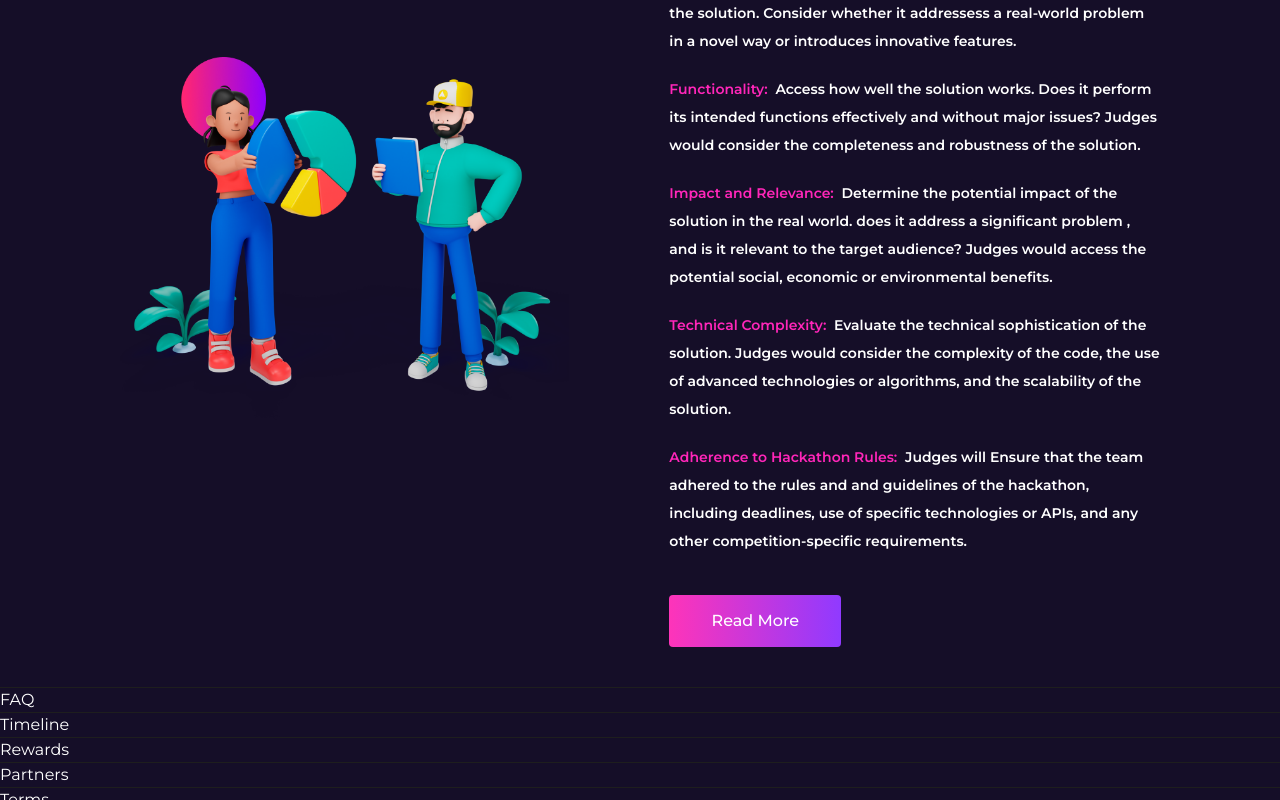
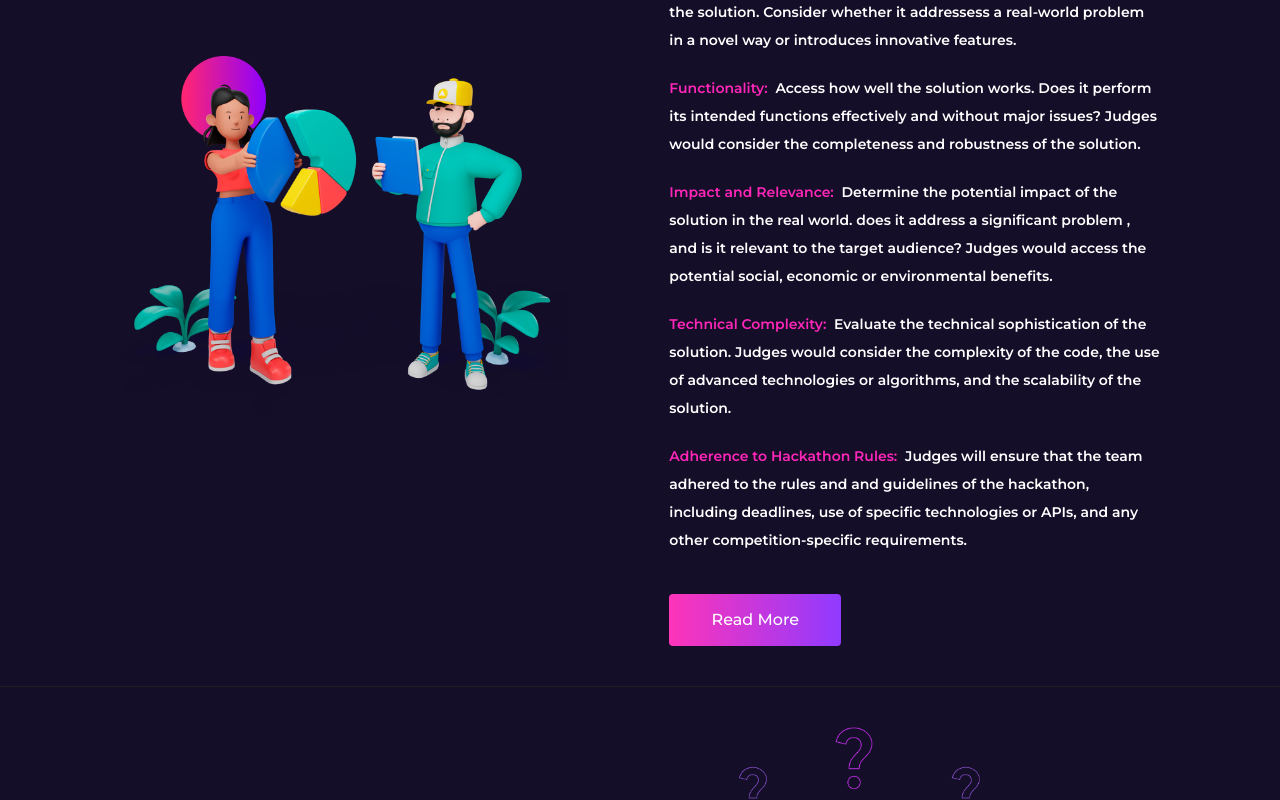
Before and after one commit to akins-dev/hackathon, a Next.js app: page / in a window 1280 px wide. Shown: the part 2000-2800 px from the top of the page. Built offline with nearby package versions, Linux system fonts and the light colour scheme.

Commit message:
chore: added separator from shadcn ui

```diff
--- a/app/(landing)/page.tsx
+++ b/app/(landing)/page.tsx
@@ -7,6 +7,9 @@ import Navbar from '@/components/landing/navbar'
 import Introduction from '@/components/landing/introduction'
 import Rules from '@/components/landing/rules'
 import Attributes from '@/components/landing/attributes'
+import FAQ from '@/components/landing/faq'
+import { Separator } from "@/components/ui/separator"
+
 
 export default function Home() {
   const [isMounted, setIsMounted] = useState(false)
@@ -30,43 +33,43 @@ export default function Home() {
       <section className="2xl:mx-[300px]">
         <Navbar />
       </section>
-        <hr className='w-full text-gray' />
+        <Separator className='bg-[#1E1E1E] h-[0.8px]' />
       <section className="2xl:mx-[300px]">
         <Hero />
       </section>
-        <hr className='w-full text-gray' />
+        <Separator className='bg-[#1E1E1E] h-[0.8px]' />
       <section className="2xl:mx-[300px]">
         <Introduction />
       </section>
-        <hr className='w-full text-gray' />
+        <Separator className='bg-[#1E1E1E] h-[0.8px]' />
       <section className="2xl:mx-[300px]">
         <Rules />
       </section>
-        <hr className='w-full text-gray' />
+        <Separator className='bg-[#1E1E1E] h-[0.8px]' />
       <section className="2xl:mx-[300px]">
         <Attributes />
       </section>
-        <hr className='w-full text-gray' />
+        <Separator className='bg-[#1E1E1E] h-[0.8px]' />
       <section className="2xl:mx-[300px]">
-        FAQ
+        <FAQ />
       </section>
-        <hr className='w-full text-gray' />
+        <Separator className='bg-[#1E1E1E] h-[0.8px]' />
       <section className="2xl:mx-[300px]">
         Timeline
       </section>
-        <hr className='w-full text-gray' />
+        <Separator className='bg-[#1E1E1E] h-[0.8px]' />
       <section className="2xl:mx-[300px]">
         Rewards
       </section>
-        <hr className='w-full text-gray' />
+        <Separator className='bg-[#1E1E1E] h-[0.8px]' />
       <section className="2xl:mx-[300px]">
         Partners
       </section>
-        <hr className='w-full text-gray' />
+        <Separator className='bg-[#1E1E1E] h-[0.8px]' />
       <section className="2xl:mx-[300px]">
         Terms
       </section>
-        <hr className='w-full text-gray' />
+        <Separator className='bg-[#1E1E1E] h-[0.8px]' />
       <section className="2xl:mx-[300px]">
         Footer
       </section>
--- a/app/globals.css
+++ b/app/globals.css
@@ -122,6 +122,80 @@ body,
 .custom-blur {
   filter: blur(120px);
 }
+
 .custom-blur2 {
   filter: blur(220px);
 }
+
+@layer base {
+  :root {
+    --background: 0 0% 100%;
+    --foreground: 222.2 84% 4.9%;
+
+    --card: 0 0% 100%;
+    --card-foreground: 222.2 84% 4.9%;
+
+    --popover: 0 0% 100%;
+    --popover-foreground: 222.2 84% 4.9%;
+
+    --primary: 222.2 47.4% 11.2%;
+    --primary-foreground: 210 40% 98%;
+
+    --secondary: 210 40% 96.1%;
+    --secondary-foreground: 222.2 47.4% 11.2%;
+
+    --muted: 210 40% 96.1%;
+    --muted-foreground: 215.4 16.3% 46.9%;
+
+    --accent: 210 40% 96.1%;
+    --accent-foreground: 222.2 47.4% 11.2%;
+
+    --destructive: 0 84.2% 60.2%;
+    --destructive-foreground: 210 40% 98%;
+
+    --border: 214.3 31.8% 91.4%;
+    --input: 214.3 31.8% 91.4%;
+    --ring: 222.2 84% 4.9%;
+
+    --radius: 0.5rem;
+  }
+
+  .dark {
+    --background: 222.2 84% 4.9%;
+    --foreground: 210 40% 98%;
+
+    --card: 222.2 84% 4.9%;
+    --card-foreground: 210 40% 98%;
+
+    --popover: 222.2 84% 4.9%;
+    --popover-foreground: 210 40% 98%;
+
+    --primary: 210 40% 98%;
+    --primary-foreground: 222.2 47.4% 11.2%;
+
+    --secondary: 217.2 32.6% 17.5%;
+    --secondary-foreground: 210 40% 98%;
+
+    --muted: 217.2 32.6% 17.5%;
+    --muted-foreground: 215 20.2% 65.1%;
+
+    --accent: 217.2 32.6% 17.5%;
+    --accent-foreground: 210 40% 98%;
+
+    --destructive: 0 62.8% 30.6%;
+    --destructive-foreground: 210 40% 98%;
+
+    --border: 217.2 32.6% 17.5%;
+    --input: 217.2 32.6% 17.5%;
+    --ring: 212.7 26.8% 83.9%;
+  }
+}
+
+@layer base {
+  * {
+    @apply border-border;
+  }
+  body {
+    @apply bg-background text-foreground;
+  }
+}
--- a/components/landing/attributes.tsx
+++ b/components/landing/attributes.tsx
@@ -41,7 +41,7 @@ const Attributes = () => {
              of the solution.
           </div>
           <div>
-            <span className="text-cpinkx">Adherence to Hackathon Rules:&nbsp;</span> Judges will Ensure that the team adhered to the rules and
+            <span className="text-cpinkx">Adherence to Hackathon Rules:&nbsp;</span> Judges will ensure that the team adhered to the rules and
             and guidelines of the hackathon, including deadlines, use of specific technologies or APIs,
             and any other competition-specific requirements.
           </div>
--- a/components/landing/faq.tsx
+++ b/components/landing/faq.tsx
@@ -1,8 +1,32 @@
 "use client"
+
+import Image from 'next/image'
 
 const FAQ = () => {
   return (
-    <div>FAQ</div>
+    <div className="flex flex-col md:flex-row-reverse mx-[40px] lg:mx-[60px] xl:mx-[120px] 2xl:mx-[240px] my-[30px] md:my-[40px] gap-x-[100px]">
+      <div className="flex my-auto 2xl:mr-[400px]">
+        <Image
+          src="/faq.png"
+          alt="menu"
+          width={490}
+          height={477}
+          draggable={false}
+        />
+      </div>
+      <div className="flex flex-col mt-[40px] md:my-auto">
+        <div className="flex flex-col text-[18px] md:text-[24px] lg:text-[32px] leading-normal clash-display">
+          <h2 className="font-bold text-center md:text-start">Frequently Asked</h2>
+          <h2 className="font-bold text-center md:text-start text-cpink">Questions </h2>
+        </div>
+        <div className="flex font-semibold mt-[14px] leading-loose max-w-[370px] 2xl:max-w-[1200px] text-center md:text-start text-[10px] md:text-[12px] lg:text-[14px]">
+          <div>
+            We got answers to the questions that you might want to ask about
+            &nbsp;<span className="font-bold">getlinked Hackathon 1.0</span>
+          </div>
+        </div>
+      </div>
+    </div>
   )
 }
 
--- /dev/null
+++ b/components/ui/separator.tsx
@@ -0,0 +1,31 @@
+"use client"
+
+import * as React from "react"
+import * as SeparatorPrimitive from "@radix-ui/react-separator"
+
+import { cn } from "@/lib/utils"
+
+const Separator = React.forwardRef<
+  React.ElementRef<typeof SeparatorPrimitive.Root>,
+  React.ComponentPropsWithoutRef<typeof SeparatorPrimitive.Root>
+>(
+  (
+    { className, orientation = "horizontal", decorative = true, ...props },
+    ref
+  ) => (
+    <SeparatorPrimitive.Root
+      ref={ref}
+      decorative={decorative}
+      orientation={orientation}
+      className={cn(
+        "shrink-0 bg-border",
+        orientation === "horizontal" ? "h-[1px] w-full" : "h-full w-[1px]",
+        className
+      )}
+      {...props}
+    />
+  )
+)
+Separator.displayName = SeparatorPrimitive.Root.displayName
+
+export { Separator }
--- /dev/null
+++ b/lib/utils.ts
@@ -0,0 +1,6 @@
+import { type ClassValue, clsx } from "clsx"
+import { twMerge } from "tailwind-merge"
+
+export function cn(...inputs: ClassValue[]) {
+  return twMerge(clsx(inputs))
+}
--- /dev/null
+++ b/tailwind.config.js
@@ -0,0 +1,86 @@
+/** @type {import('tailwindcss').Config} */
+module.exports = {
+  darkMode: ["class"],
+  content: [
+    './pages/**/*.{ts,tsx}',
+    './components/**/*.{ts,tsx}',
+    './app/**/*.{ts,tsx}',
+    './src/**/*.{ts,tsx}',
+	],
+  theme: {
+    container: {
+      center: true,
+      padding: "2rem",
+      screens: {
+        "2xl": "1400px",
+      },
+    },
+    extend: {
+      colors: {
+        bkg: '#150E28',
+        gradientx: '#FE34B9',
+        gradienty: '#903AFF',
+        cpurple: '#903AFF',
+        cpink: '#D434FE',
+        cpinkx: '#FF26B9',
+        white: '#FFFFFF',
+        gray: '#1E1E1E',
+        cdark: "#100B20",
+
+        border: "hsl(var(--border))",
+        input: "hsl(var(--input))",
+        ring: "hsl(var(--ring))",
+        background: "hsl(var(--background))",
+        foreground: "hsl(var(--foreground))",
+        primary: {
+          DEFAULT: "hsl(var(--primary))",
+          foreground: "hsl(var(--primary-foreground))",
+        },
+        secondary: {
+          DEFAULT: "hsl(var(--secondary))",
+          foreground: "hsl(var(--secondary-foreground))",
+        },
+        destructive: {
+          DEFAULT: "hsl(var(--destructive))",
+          foreground: "hsl(var(--destructive-foreground))",
+        },
+        muted: {
+          DEFAULT: "hsl(var(--muted))",
+          foreground: "hsl(var(--muted-foreground))",
+        },
+        accent: {
+          DEFAULT: "hsl(var(--accent))",
+          foreground: "hsl(var(--accent-foreground))",
+        },
+        popover: {
+          DEFAULT: "hsl(var(--popover))",
+          foreground: "hsl(var(--popover-foreground))",
+        },
+        card: {
+          DEFAULT: "hsl(var(--card))",
+          foreground: "hsl(var(--card-foreground))",
+        },
+      },
+      borderRadius: {
+        lg: "var(--radius)",
+        md: "calc(var(--radius) - 2px)",
+        sm: "calc(var(--radius) - 4px)",
+      },
+      keyframes: {
+        "accordion-down": {
+          from: { height: 0 },
+          to: { height: "var(--radix-accordion-content-height)" },
+        },
+        "accordion-up": {
+          from: { height: "var(--radix-accordion-content-height)" },
+          to: { height: 0 },
+        },
+      },
+      animation: {
+        "accordion-down": "accordion-down 0.2s ease-out",
+        "accordion-up": "accordion-up 0.2s ease-out",
+      },
+    },
+  },
+  plugins: [require("tailwindcss-animate")],
+}
--- a/tailwind.config.ts
+++ /dev/null
@@ -1,26 +0,0 @@
-import type { Config } from 'tailwindcss'
-
-const config: Config = {
-  content: [
-    './pages/**/*.{js,ts,jsx,tsx,mdx}',
-    './components/**/*.{js,ts,jsx,tsx,mdx}',
-    './app/**/*.{js,ts,jsx,tsx,mdx}',
-  ],
-  theme: {
-    extend: {
-      colors: {
-        bkg: '#150E28',
-        gradientx: '#FE34B9',
-        gradienty: '#903AFF',
-        cpurple: '#903AFF',
-        cpink: '#D434FE',
-        cpinkx: '#FF26B9',
-        white: '#FFFFFF',
-        gray: '#1E1E1E',
-        cdark: "#100B20"
-      },
-    },
-  },
-  plugins: [],
-}
-export default config
```
Also changed, not shown: components/ui/accordion.tsx (added, +60 -0 lines), package.json (+7 -0 lines), components.json (added), public/faq.png (added), 1 other file (tests, documents, lock files or other folders). Lines whose indentation alone changed are shown as unchanged.
